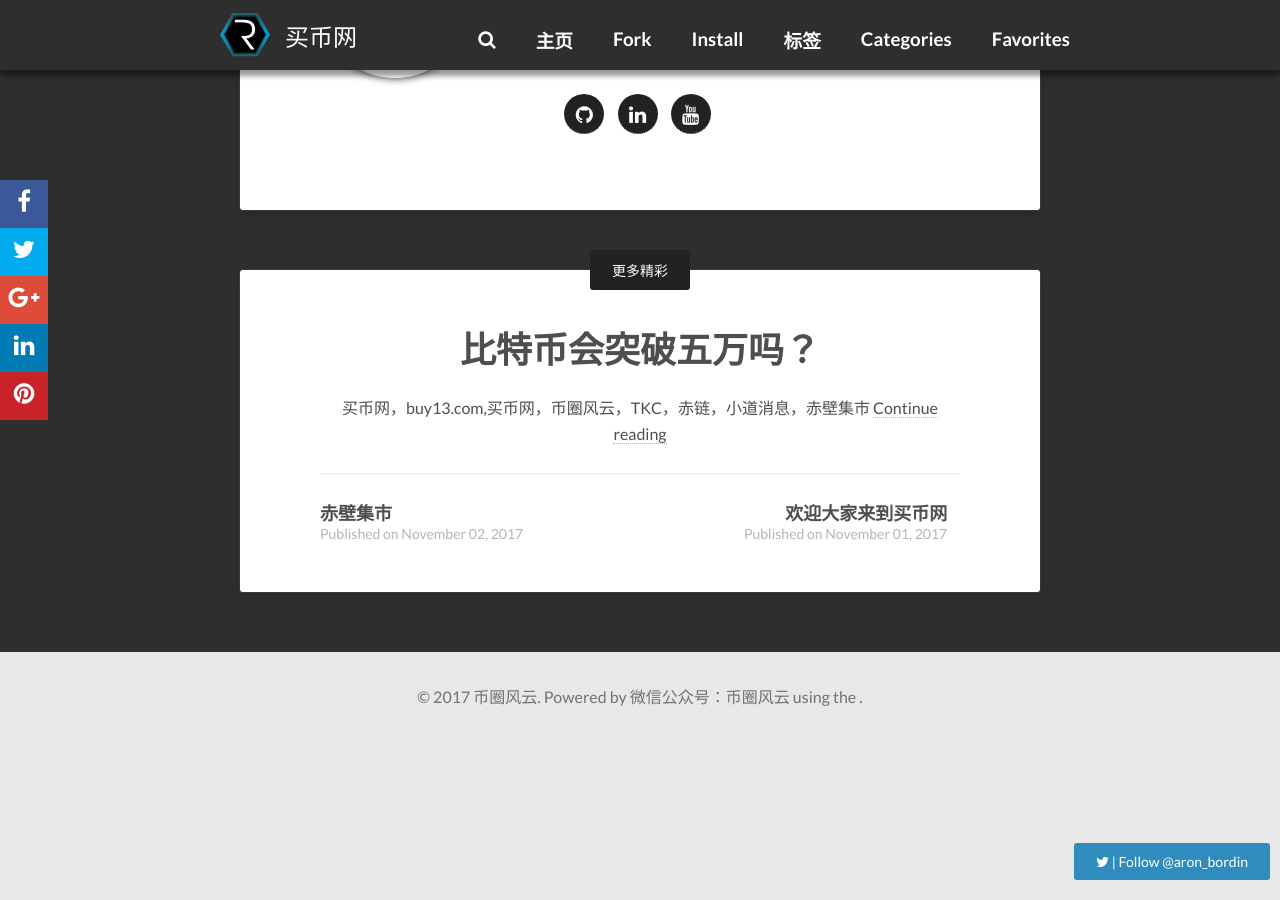
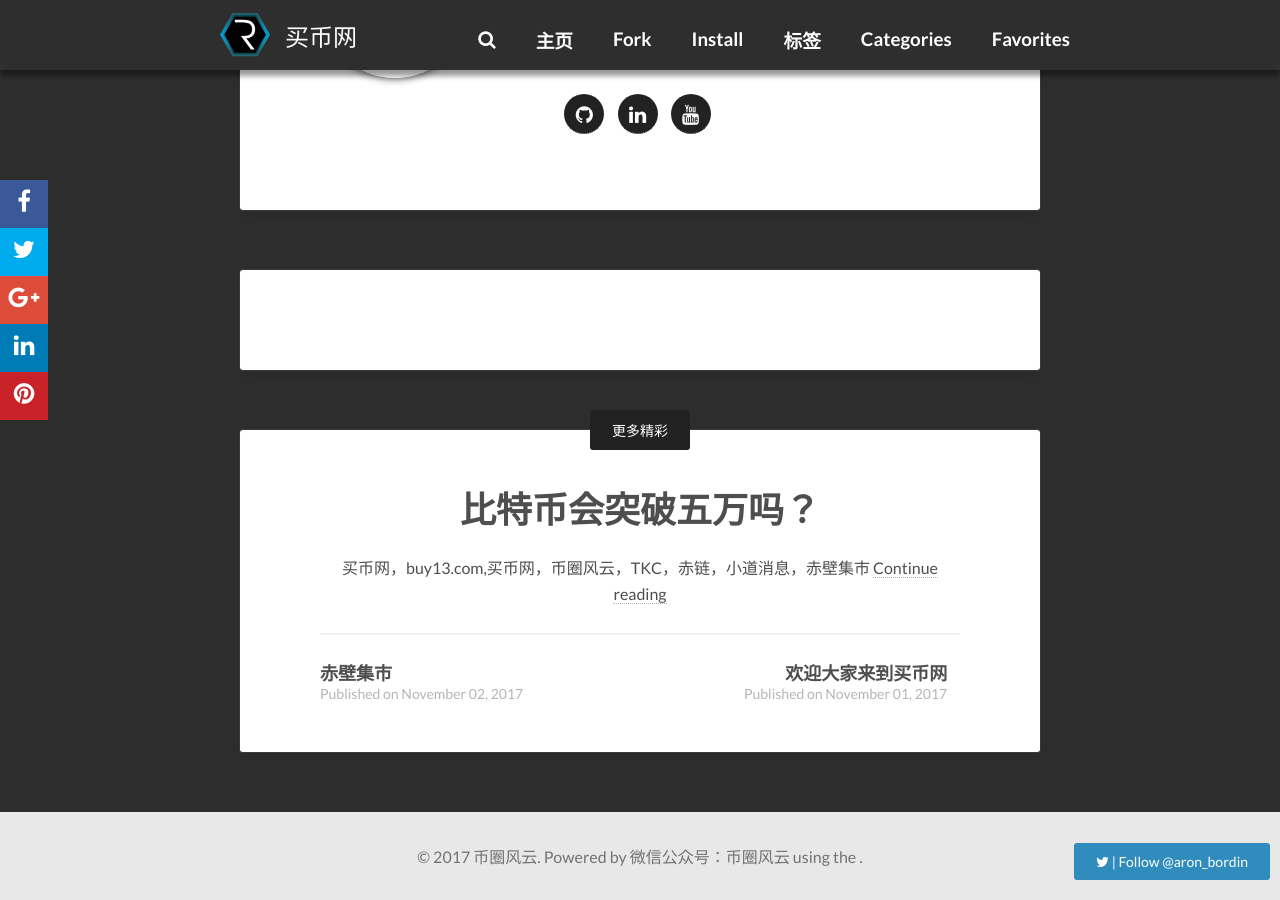
Before and after one commit to lijx127/buy13, a Jekyll site: the page built from _posts/2016-11-30-dark-post.md, in a window 1280 px wide and 900 px high, scrolled down 1130 px. Built offline with Jekyll 4.4.1, drawn with Linux system fonts in a browser that asks for light colours; comment, search, counter and statistics services are not loaded.

Commit message:
Update read-more.html

```diff
--- a/_includes/read-more.html
+++ b/_includes/read-more.html
@@ -1,5 +1,5 @@
 <!--PC版-->
-<div id="SOHUCS" ></div>
+<div id="SOHUCS"  class="read-more"></div>
 <script charset="utf-8" type="text/javascript" src="https://changyan.sohu.com/upload/changyan.js" ></script>
 <script type="text/javascript">
 window.changyan.api.config({
```
